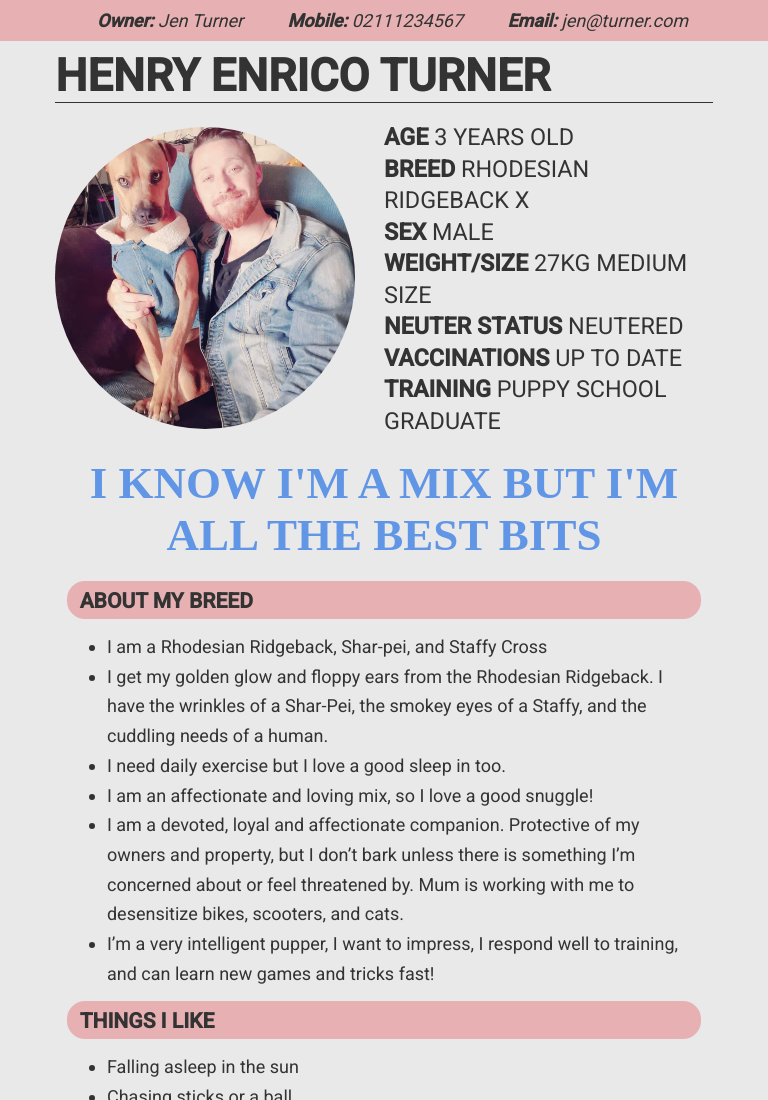
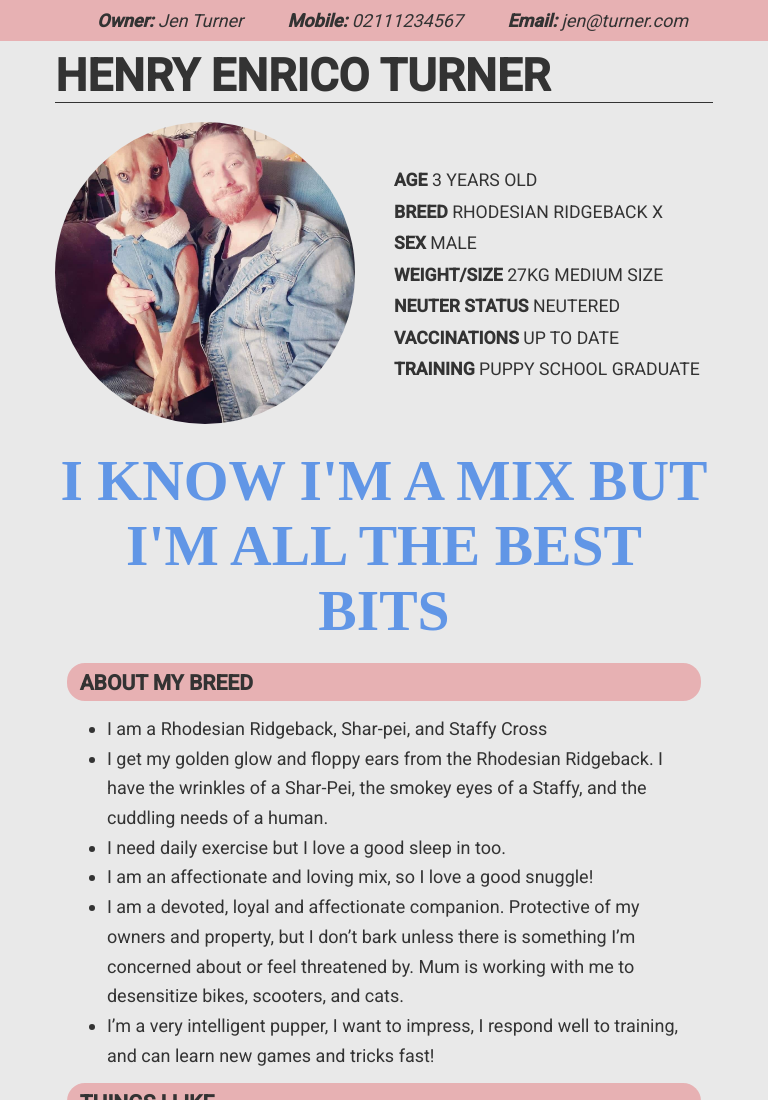
Before and after one commit to jjshiro/HenrysResume, a plain HTML site: page index.html in a window 768 px wide. Shown: the top 1100 px of the page. Drawn offline with Linux system fonts and the light colour scheme; a web font is replaced by a local one.

Commit message:
Update style.css
Adjusted font size of profile-info when screen width < 850px so text shrinks instead of moving to next line. Also added padding so more space between profile-image and profile-info as screen shrinks.

```diff
--- a/resources/css/style.css
+++ b/resources/css/style.css
@@ -148,16 +148,19 @@ html {
 }
 }
 
-@media only screen and (max-width: 970px) and (min-width: 850px) {
+@media only screen and (max-width: 950px) and (min-width: 730px) {
     .profile-info ul li{
-        font-size: 2.25vw;
+        font-size: 2.3vw;
+        padding-left: 10px;
+    }
+
+    .tagline {
+        font-size: 7.5vw;
     }
 }
 
 @media only screen and (max-width: 850px) and (min-width: 770px) {
-    .tagline {
-        font-size: 3.35rem;
-}
+
 }
 
 @media only screen and (max-width: 730px) {
```
